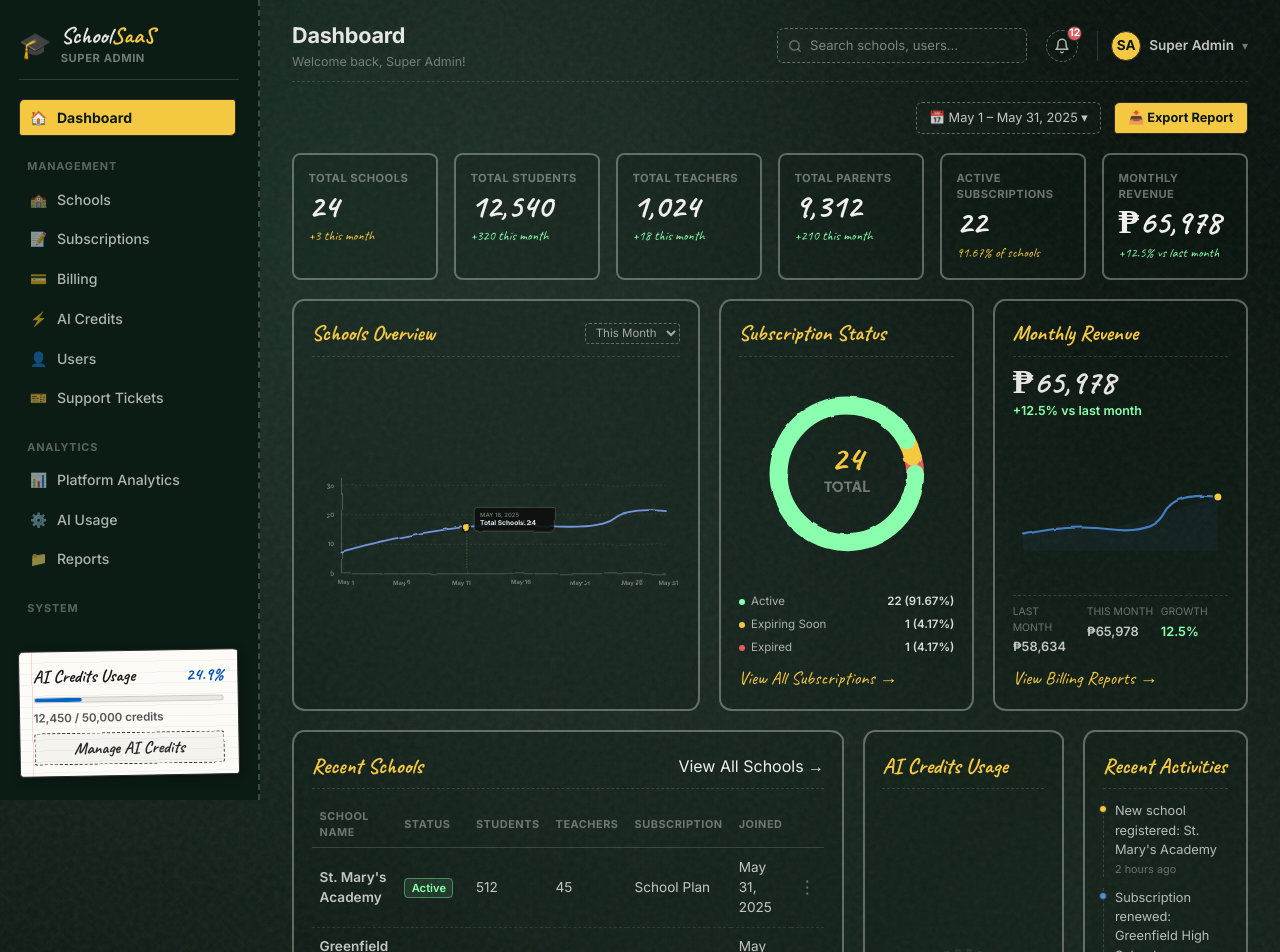
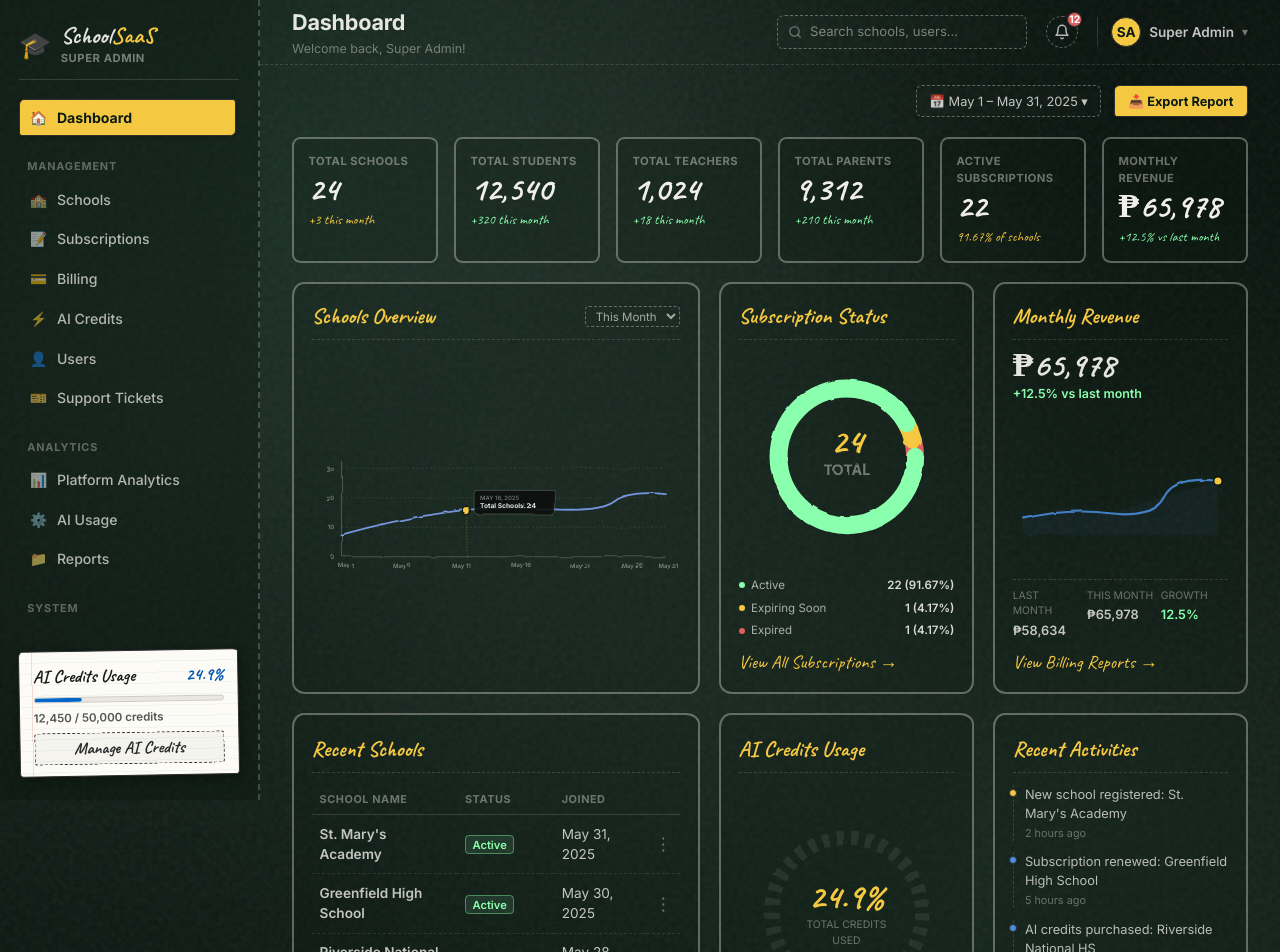
Before and after one commit to janreyHablaMina/School-Management-Sass, a Next.js app in the folder web/: page /admin in a window 1280 px wide. Shown: the top 952 px of the page. Built offline with nearby package versions, Linux system fonts and the light colour scheme; a web font is replaced by a local one.

Commit message:
feat(admin): update Recent Schools columns, layout positioning, and topBar scroll background effect

```diff
--- a/web/src/app/admin/admin.module.css
+++ b/web/src/app/admin/admin.module.css
@@ -56,7 +56,7 @@
   display: flex;
   flex-direction: column;
   gap: 1.2rem;
-  background: #0b1c14; /* Solid chalkboard slate green */
+  background: rgba(8, 18, 13, 0.3); /* Translucent chalkboard slate green */
   position: fixed;
   left: 0;
   top: 0;
@@ -267,7 +267,7 @@
   flex: 1;
   min-height: 100vh;
   overflow-y: auto;
-  padding: 1.2rem 2rem 2rem;
+  padding: 85px 2rem 2rem;
   display: flex;
   flex-direction: column;
   gap: 1.2rem;
@@ -283,9 +283,25 @@
   justify-content: space-between;
   align-items: center;
   gap: 1.5rem;
-  width: 100%;
-  padding-bottom: 0.6rem;
+  position: fixed;
+  top: 0;
+  left: 260px;
+  right: 0;
+  height: 65px;
+  background: transparent; /* Reverted back to the original transparent styling */
+  z-index: 90;
+  padding: 0 2rem;
+  box-sizing: border-box;
   border-bottom: 1.5px dashed rgba(240, 239, 237, 0.15);
+  transition: all 0.25s ease;
+}
+
+.topBar.topBarScrolled {
+  background: rgba(8, 18, 13, 0.95) !important; /* Force override to matching translucent slate green background */
+  backdrop-filter: blur(8px);
+  -webkit-backdrop-filter: blur(8px);
+  border-bottom: 1.5px solid rgba(240, 239, 237, 0.22);
+  box-shadow: 0 4px 12px rgba(0, 0, 0, 0.15);
 }
 
 .titleArea {
--- a/web/src/app/admin/page.tsx
+++ b/web/src/app/admin/page.tsx
@@ -1,6 +1,6 @@
 'use client';
 
-import React, { useState } from 'react';
+import React, { useState, useEffect, useRef } from 'react';
 import { useRouter } from 'next/navigation';
 import styles from './admin.module.css';
 
@@ -190,6 +190,27 @@ export default function AdminDashboard() {
   const router = useRouter();
   const [activeTab, setActiveTab] = useState('Dashboard');
   const [showProfileDropdown, setShowProfileDropdown] = useState(false);
+  const [isScrolled, setIsScrolled] = useState(false);
+  const workspaceRef = useRef<HTMLDivElement>(null);
+
+  useEffect(() => {
+    const handleScroll = () => {
+      const workspace = workspaceRef.current;
+      const scrollTop = workspace ? workspace.scrollTop : 0;
+      const scrollY = window.scrollY;
+
+      if (scrollTop > 10 || scrollY > 10) {
+        setIsScrolled(true);
+      } else {
+        setIsScrolled(false);
+      }
+    };
+
+    window.addEventListener('scroll', handleScroll, true);
+    return () => {
+      window.removeEventListener('scroll', handleScroll, true);
+    };
+  }, []);
 
   const handleLogout = () => {
     router.push('/login');
@@ -283,9 +304,9 @@ export default function AdminDashboard() {
       </aside>
 
       {/* ────────────────── Main Workspace ────────────────── */}
-      <section className={styles.mainWorkspace}>
+      <section ref={workspaceRef} className={styles.mainWorkspace}>
         {/* Top Bar */}
-        <header className={styles.topBar}>
+        <header className={`${styles.topBar} ${isScrolled ? styles.topBarScrolled : ''}`}>
           <div className={styles.titleArea}>
             <h1 className={styles.pageTitle}>{activeTab}</h1>
             <span className={styles.pageSubtitle}>
@@ -487,9 +508,6 @@ export default function AdminDashboard() {
               <div className={styles.tableCard}>
                 <div className={styles.tableHeader}>
                   <h3 className={styles.tableTitle}>Recent Schools</h3>
-                  <button className={styles.tableLink} onClick={() => setActiveTab('Schools')}>
-                    View All Schools →
-                  </button>
                 </div>
                 <div className={styles.tableWrapper}>
                   <table className={styles.dashboardTable}>
@@ -497,9 +515,6 @@ export default function AdminDashboard() {
                       <tr>
                         <th>School Name</th>
                         <th>Status</th>
-                        <th>Students</th>
-                        <th>Teachers</th>
-                        <th>Subscription</th>
                         <th>Joined</th>
                         <th></th>
                       </tr>
@@ -522,9 +537,6 @@ export default function AdminDashboard() {
                               {school.status}
                             </span>
                           </td>
-                          <td>{school.students}</td>
-                          <td>{school.teachers}</td>
-                          <td>{school.plan}</td>
                           <td>{school.joined}</td>
                           <td>
                             <button className={styles.actionDots} onClick={() => alert(`Actions for ${school.name}`)}>⋮</button>
@@ -534,6 +546,9 @@ export default function AdminDashboard() {
                     </tbody>
                   </table>
                 </div>
+                <button className={styles.viewLink} onClick={() => setActiveTab('Schools')}>
+                  View All Schools →
+                </button>
               </div>
 
               {/* AI Credits circular progress */}
```
